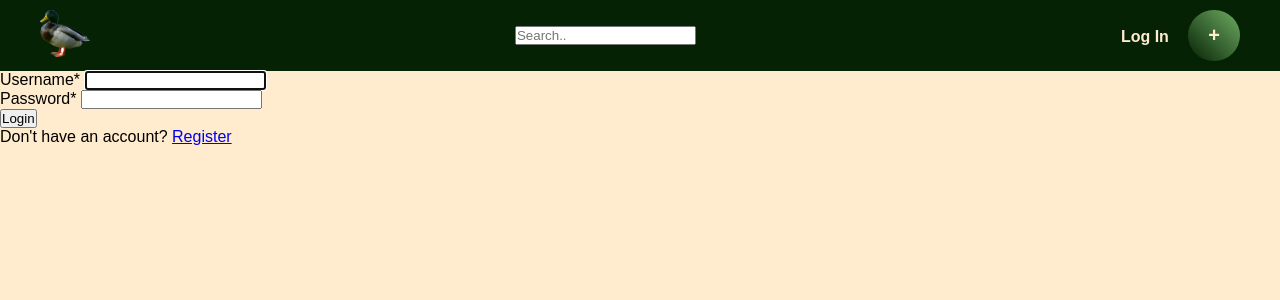
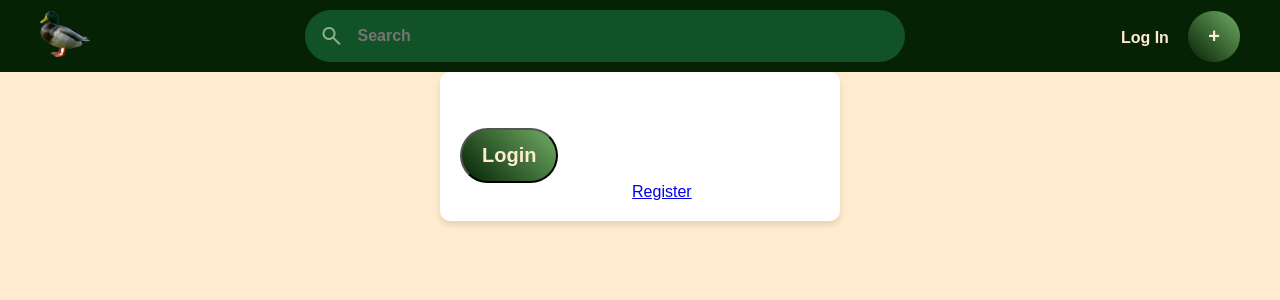
Before and after one commit to The-Lovebugs/Glapped, a Django app: page /login/ in a window 1280 px wide. Shown: the top 300 px of the page. Run offline with Django 5.2, Linux system fonts and the light colour scheme; some libraries are stand-ins or nearby versions.

Commit message:
search bar

```diff
--- a/Glapped/register/templates/loginBase.html
+++ b/Glapped/register/templates/loginBase.html
@@ -7,14 +7,16 @@
         <meta name="viewport" content="width=device-width, initial-scale=1.0" />
         <title>Glapped</title>
         <link rel="stylesheet" href="{% static 'style.css' %}">
+        <link rel="stylesheet" href="https://fonts.googleapis.com/css2?family=Material+Symbols+Outlined:opsz,wght,FILL,GRAD@24,400,0,0&icon_names=search" />
         <div class = "hero">
             <nav>
                 <a href="/">
                     <img src="{% static 'duck.png' %}" class="logo" alt="Home">
                 </a>
-                <ul>
-                    <li> <input type="text" placeholder="Search.."></li>
-                </ul>
+                <div class ="search">
+                    <span class="material-symbols-outlined search-icon">search</span>
+                    <input class="search-input" type="search" placeholder="Search">
+                </div>
                 <div>
                     {% if user.is_authenticated %}
                     <a href="/account" class="login-button">Account</a>
--- a/Glapped/register/templates/registration/login.html
+++ b/Glapped/register/templates/registration/login.html
@@ -1,10 +1,11 @@
-{% extends "loginBase.html"%} {% block title %} Create an account {% endblock %}
+{% extends "loginBase.html"%}
+{% block title %} Create an account {% endblock %}
 {% load crispy_forms_tags %}
 {% block content %}
 {%csrf_token%}
-<form method="POST" class="form-group">
+<form method="POST" class="custom-form">
     {% csrf_token %}
     {{ form|crispy }}
-    <button type="submit" class="btn btn-success">Login</button>
+    <button type="submit" class="bgb-button">Login</button>
     <p>Don't have an account? <a href="/register">Register</a></p>
 {% endblock %}
--- a/Glapped/static/style.css
+++ b/Glapped/static/style.css
@@ -29,11 +29,34 @@ nav{
     margin-left: 40px;
 }
 
-nav ul li{
-    font-weight: bold;
-    display: inline-block;
-    list-style: none;
-    margin: 10px 15px;
+.search{
+    width: max-content;
+    display: flex;
+    align-items: center;
+    padding: 14px;
+    border-radius: 28px;
+    background: #125227;
+    width: 600px;
+    transition: 0.5s;
+}
+
+.search:focus-within{
+    box-shadow: 0 0 8px rgb(28, 80, 23);
+}
+
+.search-icon{
+    color: #90af8a;
+}
+
+.search-input{
+    font-size: 16px;
+    color: blanchedalmond;
+    margin-left: 14px;
+    font-weight: bolder;
+    outline: none;
+    border: none;
+    background: transparent;
+    flex: 1;
 }
 
 nav ul li a{
@@ -43,13 +66,15 @@ nav ul li a{
 }
 
 .login-button{
-    font-weight: bolder;
+    font-weight: 700;
     text-decoration: none;
     color: blanchedalmond;
     margin-right: 15px;
 }
 
-
+.login-button:hover{
+    color: #fff;
+}
 
 .bgb-button{
     margin-right: 40px;
@@ -111,3 +136,34 @@ nav ul li a{
         transform: translateY(0);
     }
 }
+
+.custom-form {
+    background-color: #ffffff;
+    padding: 20px;
+    border-radius: 10px;
+    max-width: 400px;
+    margin: auto;
+    box-shadow: 0px 4px 6px rgba(0, 0, 0, 0.1);
+}
+
+.custom-form{
+    color: #fff;
+}
+.custom-form input{
+    font-size: 16px;
+    color: blanchedalmond;
+    margin-left: 14px;
+    font-weight: bolder;
+    outline: none;
+    border: none;
+    background: transparent;
+    flex: 1;
+}
+.custom-form select,
+.custom-form textarea {
+    width: 100%;
+    padding: 10px;
+    border-radius: 5px;
+    border: 1px solid #ccc;
+    margin-bottom: 10px;
+}
```
Also changed, not shown: Glapped/Glapped/templates/base.html (+4 -3 lines), Glapped/db.sqlite3.
